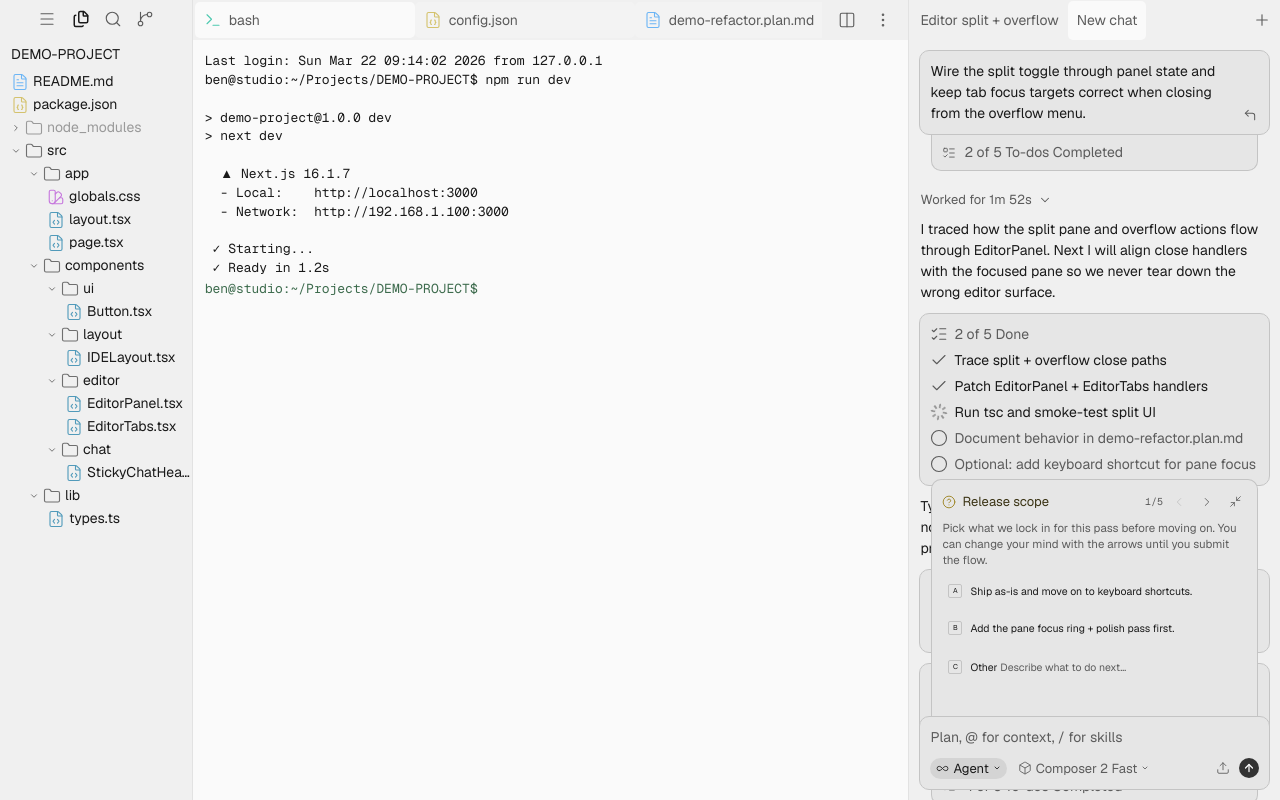
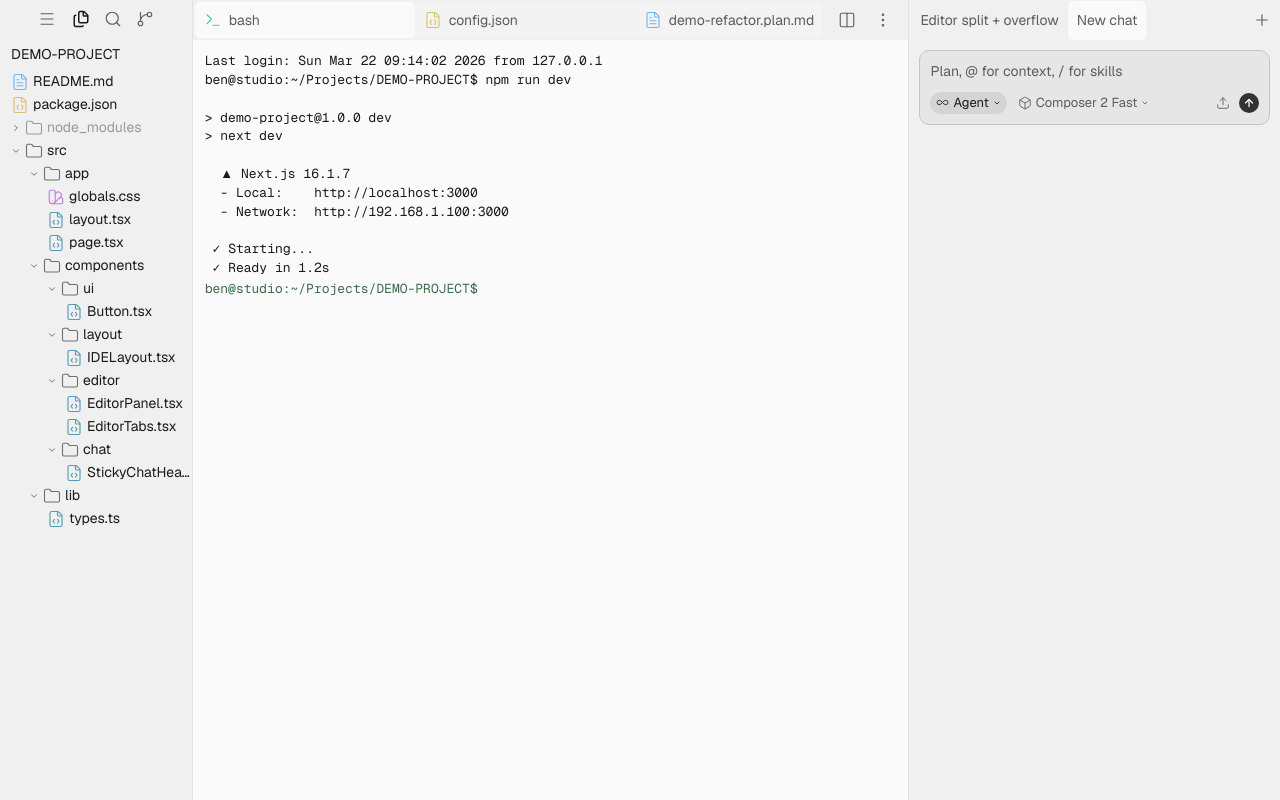
Before and after one commit to BenItBuhner/Cesium, a Next.js app: page /editor in a window 1280 px wide. Both pictures are taken after a click on the button "New chat". Built offline with nearby package versions, Linux system fonts and the light colour scheme.

Commit message:
feat(chat): empty new-chat tabs and top composer layout

```diff
--- a/src/components/chat/ChatComposer.tsx
+++ b/src/components/chat/ChatComposer.tsx
@@ -51,9 +51,17 @@ interface ChatComposerProps {
   onModeChange: (mode: EditorMode) => void;
   model: ModelInfo;
   onModelChange: (model: ModelInfo) => void;
+  /** Empty thread: composer sits under tabs; otherwise docked above bottom. */
+  layout?: "docked-bottom" | "empty-top";
 }
 
-export function ChatComposer({ mode, onModeChange, model, onModelChange }: ChatComposerProps) {
+export function ChatComposer({
+  mode,
+  onModeChange,
+  model,
+  onModelChange,
+  layout = "docked-bottom",
+}: ChatComposerProps) {
   const [isEmpty, setIsEmpty] = useState(true);
   const [menu, setMenu] = useState<MenuState | null>(null);
   const [selectedIndex, setSelectedIndex] = useState(0);
@@ -205,10 +213,15 @@ export function ChatComposer({ mode, onModeChange, model, onModelChange }: ChatC
     }
   }
 
+  const shellMargin =
+    layout === "empty-top"
+      ? "mx-[10px] mt-[10px] mb-0"
+      : "mx-[10px] mb-[10px]";
+
   return (
     <div
       data-ide-input-sink
-      className="mx-[10px] mb-[10px] flex shrink-0 flex-col gap-[10px] overflow-hidden rounded-[var(--radius-card)] border border-[var(--border-card)] bg-[var(--bg-card)] p-[10px]"
+      className={`${shellMargin} flex shrink-0 flex-col gap-[10px] overflow-hidden rounded-[var(--radius-card)] border border-[var(--border-card)] bg-[var(--bg-card)] p-[10px]`}
     >
       <div className="relative">
         {isEmpty && (
--- a/src/components/chat/ChatPanel.tsx
+++ b/src/components/chat/ChatPanel.tsx
@@ -1,13 +1,24 @@
 "use client";
 
-import { useMemo, useState } from "react";
+import { useCallback, useMemo, useState } from "react";
 import { ChatTabs } from "./ChatTabs";
 import { MessageList } from "./MessageList";
 import { ChatComposer } from "./ChatComposer";
 import { chatTabs as initialTabs, chatMessages, currentModel } from "@/lib/mock-data";
 import { AskQuestionCard } from "./AskQuestionCard";
 import { askStepsFromMessage } from "@/lib/ask-question-utils";
-import type { ChatMessage, EditorMode, ModelInfo } from "@/lib/types";
+import type { ChatMessage, ChatTab, EditorMode, ModelInfo } from "@/lib/types";
+
+/** Demo thread lives on this tab id from mock-data. */
+const MAIN_CHAT_TAB_ID = "planning";
+
+function buildInitialThreads(tabs: ChatTab[]): Record<string, ChatMessage[]> {
+  const m: Record<string, ChatMessage[]> = {};
+  for (const t of tabs) {
+    m[t.id] = t.id === MAIN_CHAT_TAB_ID ? chatMessages : [];
+  }
+  return m;
+}
 
 function partitionMessagesForDock(messages: ChatMessage[]): {
   scrollMessages: ChatMessage[];
@@ -25,27 +36,71 @@ function partitionMessagesForDock(messages: ChatMessage[]): {
 
 export function ChatPanel() {
   const [tabs, setTabs] = useState(initialTabs);
+  const [messagesByTabId, setMessagesByTabId] = useState<
+    Record<string, ChatMessage[]>
+  >(() => buildInitialThreads(initialTabs));
   const [mode, setMode] = useState<EditorMode>("agent");
   const [model, setModel] = useState<ModelInfo>(currentModel);
 
-  const { scrollMessages, dockedAsk } = partitionMessagesForDock(chatMessages);
+  const activeTabId = useMemo(
+    () => tabs.find((t) => t.active)?.id ?? tabs[0]?.id ?? "",
+    [tabs]
+  );
+
+  const threadMessages = messagesByTabId[activeTabId] ?? [];
+  const isEmptyThread = threadMessages.length === 0;
+
+  const { scrollMessages, dockedAsk } =
+    partitionMessagesForDock(threadMessages);
 
   const dockedAskSteps = useMemo(
     () => (dockedAsk ? askStepsFromMessage(dockedAsk) : []),
     [dockedAsk]
   );
 
-  function handleSelectTab(id: string) {
-    setTabs((prev) =>
-      prev.map((t) => ({ ...t, active: t.id === id }))
+  const handleSelectTab = useCallback((id: string) => {
+    setTabs((prev) => prev.map((t) => ({ ...t, active: t.id === id })));
+  }, []);
+
+  const handleNewChat = useCallback(() => {
+    const id = `chat-${Date.now()}`;
+    setTabs((prev) => [
+      ...prev.map((t) => ({ ...t, active: false })),
+      { id, title: "New chat", active: true },
+    ]);
+    setMessagesByTabId((prev) => ({ ...prev, [id]: [] }));
+  }, []);
+
+  const composer = (
+    <ChatComposer
+      key={activeTabId}
+      mode={mode}
+      onModeChange={setMode}
+      model={model}
+      onModelChange={setModel}
+      layout={isEmptyThread ? "empty-top" : "docked-bottom"}
+    />
   );
-  }
 
   return (
     <div className="flex h-full min-h-0 w-full flex-col overflow-hidden bg-[var(--bg-panel)]">
       <div className="shrink-0">
-        <ChatTabs tabs={tabs} onSelectTab={handleSelectTab} />
+        <ChatTabs
+          tabs={tabs}
+          onSelectTab={handleSelectTab}
+          onNewChat={handleNewChat}
+        />
       </div>
+
+      {isEmptyThread ? (
+        <div className="flex min-h-0 min-w-0 flex-1 flex-col overflow-hidden">
+          <div className="shrink-0">{composer}</div>
+          <div
+            className="min-h-0 flex-1 bg-[var(--bg-panel)]"
+            aria-hidden
+          />
+        </div>
+      ) : (
         <div className="relative min-h-0 min-w-0 flex-1 overflow-hidden">
           <MessageList messages={scrollMessages} />
           <div className="pointer-events-none absolute inset-x-0 bottom-0 z-30">
@@ -55,15 +110,11 @@ export function ChatPanel() {
                   <AskQuestionCard steps={dockedAskSteps} dockAboveComposer />
                 </div>
               ) : null}
-            <ChatComposer
-              mode={mode}
-              onModeChange={setMode}
-              model={model}
-              onModelChange={setModel}
-            />
+              {composer}
             </div>
           </div>
         </div>
+      )}
     </div>
   );
 }
--- a/src/components/chat/ChatTabs.tsx
+++ b/src/components/chat/ChatTabs.tsx
@@ -8,9 +8,10 @@ import type { ChatTab } from "@/lib/types";
 interface ChatTabsProps {
   tabs: ChatTab[];
   onSelectTab: (id: string) => void;
+  onNewChat: () => void;
 }
 
-export function ChatTabs({ tabs, onSelectTab }: ChatTabsProps) {
+export function ChatTabs({ tabs, onSelectTab, onNewChat }: ChatTabsProps) {
   const stripRef = useRef<HTMLDivElement>(null);
   useTabStripWheel(stripRef, { speed: 2.1 });
 
@@ -38,6 +39,7 @@ export function ChatTabs({ tabs, onSelectTab }: ChatTabsProps) {
       </div>
       <button
         type="button"
+        onClick={onNewChat}
         className="mr-[9px] shrink-0 text-[var(--text-secondary)] transition-colors hover:text-[var(--text-primary)]"
         aria-label="New chat"
       >
```
Lines whose indentation alone changed are shown as unchanged.
